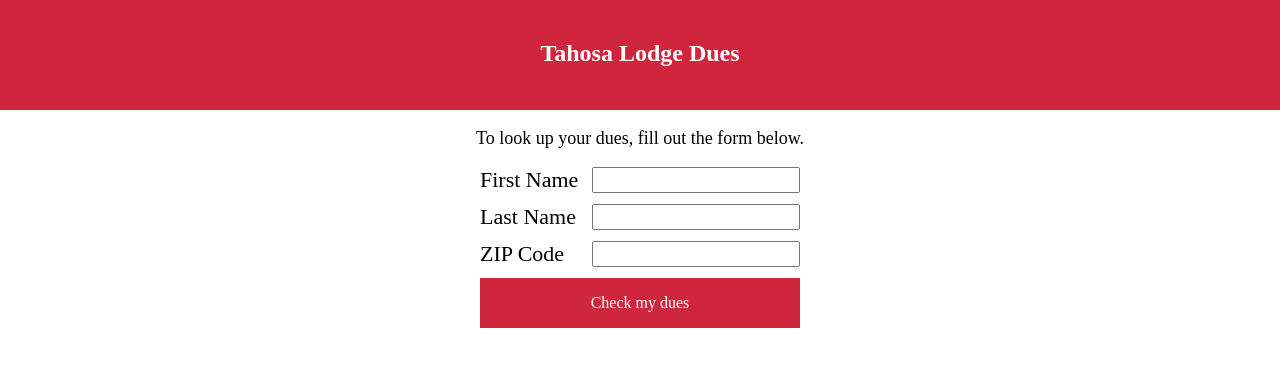
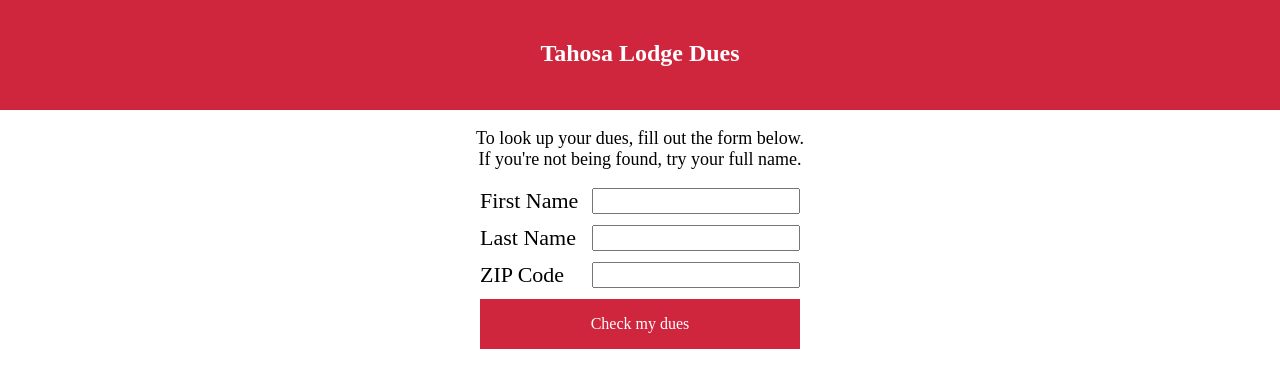
Before and after one commit to mckernanin/dueschecker, a React (Create React App) app: page / in a window 1280 px wide. Shown: the top 388 px of the page. Built offline with nearby package versions, Linux system fonts and the light colour scheme.

Commit message:
update favicon, add full name message and reset button

```diff
--- a/src/components/App.js
+++ b/src/components/App.js
@@ -10,7 +10,8 @@ class App extends Component {
           <h2>Tahosa Lodge Dues</h2>
         </div>
         <p className="App-intro">
-          To look up your dues, fill out the form below.
+          To look up your dues, fill out the form below.<br />
+		  If you're not being found, try your full name.
         </p>
 		<Form/>
       </div>
--- a/src/components/MemberInfo.js
+++ b/src/components/MemberInfo.js
@@ -16,10 +16,15 @@ class MemberInfo extends Component {
 			)
 		}
 	}
+
+	resetForm() {
+		window.location.reload();
+	}
   render() {
     return (
 		<div className="member-info">
 			{ this.renderResponse() }
+			<button onClick={this.resetForm.bind(this)}>Search again?</button>
 		</div>
     );
   }
```
Also changed, not shown: 2 other files (tests, documents, lock files or other folders).
